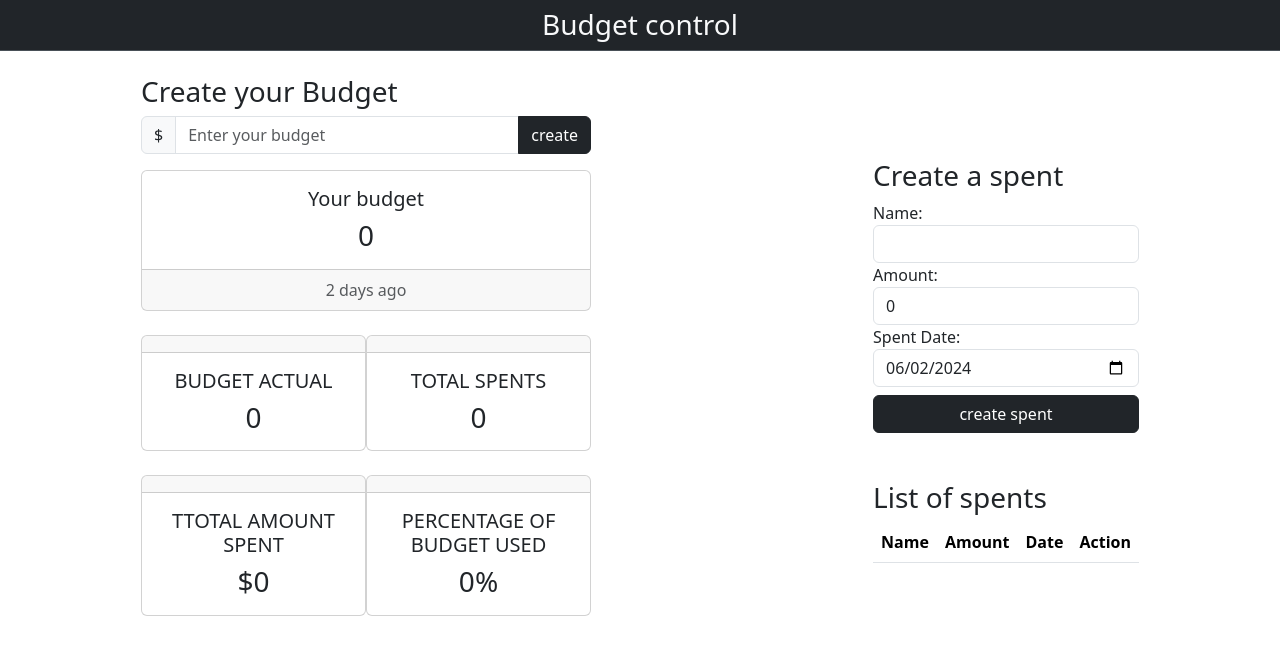
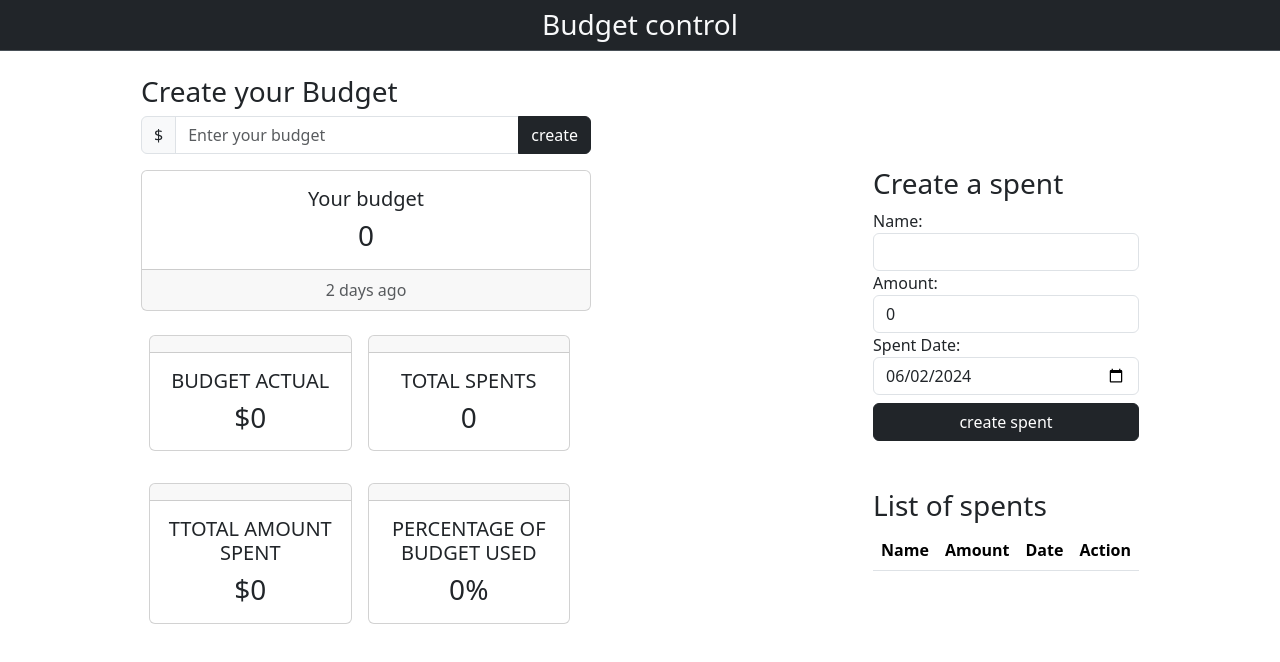
Before and after one commit to Adrian0617/budget-control, a React (Vite) app: page / in a window 1280 px wide. Shown: the top 662 px of the page. Built offline with nearby package versions, Linux system fonts and the light colour scheme.

Commit message:
add styles and more alerts

```diff
--- a/src/components/budget/BudgetForm.jsx
+++ b/src/components/budget/BudgetForm.jsx
@@ -1,4 +1,5 @@
 import { useRef } from 'react';
+import Swal from 'sweetalert2';
 
 export const BudgetForm = ({ setRefresh }) => {
   const inputBudget = useRef(null);
@@ -8,6 +9,13 @@ export const BudgetForm = ({ setRefresh }) => {
     if (inputBudget.current.value === '') return;
     localStorage.setItem('budget', budget);
     inputBudget.current.value = '';
+    Swal.fire({
+      position: 'center',
+      icon: 'success',
+      title: 'Your budget has been created',
+      showConfirmButton: false,
+      timer: 1000,
+    });
     setRefresh(true);
   };
 
--- a/src/components/budget/Stats.jsx
+++ b/src/components/budget/Stats.jsx
@@ -14,7 +14,7 @@ export const Stats = ({ refresh, setRefresh }) => {
       {
         id: 1,
         name: 'Budget Actual',
-        info: getbudgetActual(),
+        info: `$${getbudgetActual()}`,
       },
       {
         id: 2,
@@ -44,7 +44,7 @@ export const Stats = ({ refresh, setRefresh }) => {
   return (
     <div style={{maxWidth: '450px'}} className='d-flex flex-wrap mb-5 '>
       {dataStats.map((stat) => (
-        <div className='card text-center w-50 mt-4' key={stat.id}>
+        <div style={{width: '45%'}} className='card text-center m-2 mt-4' key={stat.id}>
           <div className='card-header'></div>
           <div className='card-body'>
             <h5 className='card-title'>{stat.name.toUpperCase()}</h5>
```
